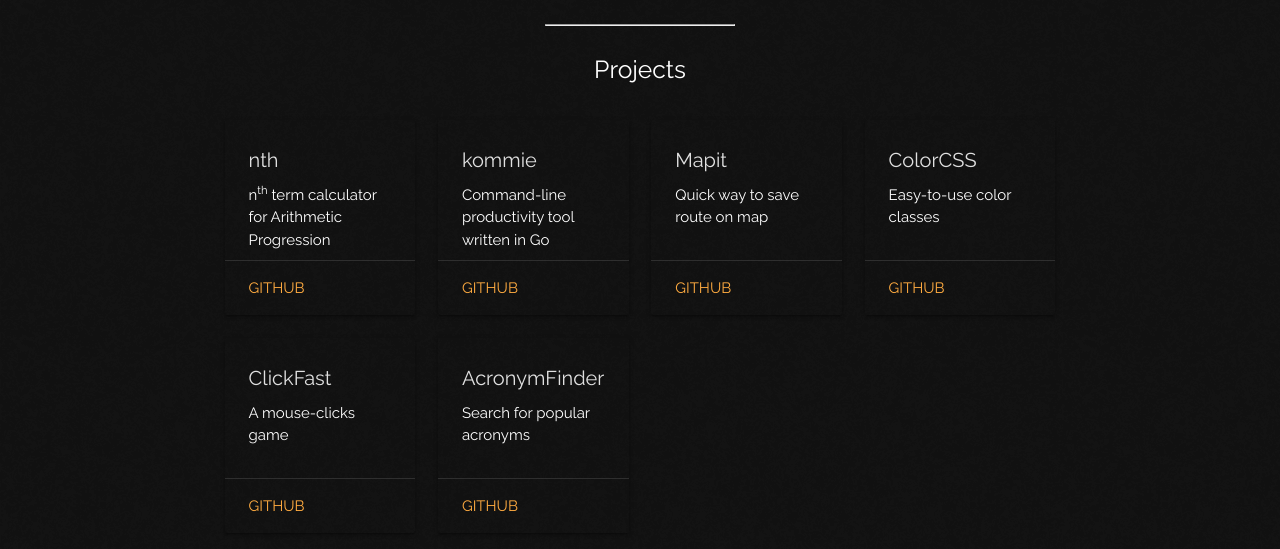
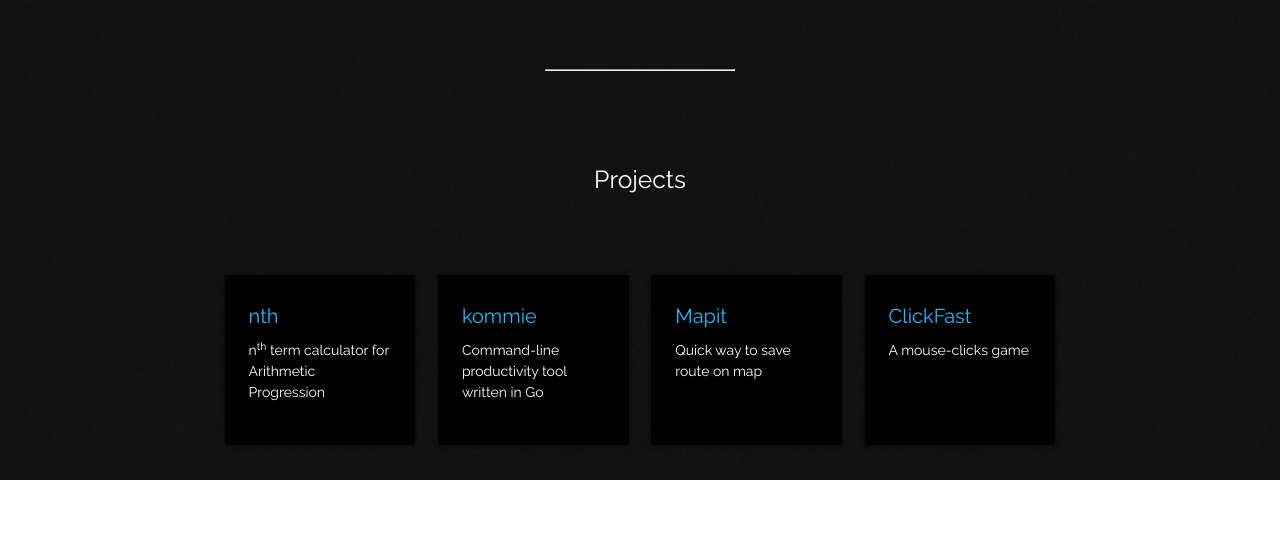
Before and after one commit to shivamMg/mygithubpage, a plain HTML site: page index.html in a window 1280 px wide. Shown: the part 325-874 px from the top of the page. After the commit the page ends 805 px from the top, so only its background shows below. Drawn offline with nearby package versions, Linux system fonts and the light colour scheme.

Commit message:
Change card UI

```diff
--- a/index.html
+++ b/index.html
@@ -50,76 +50,50 @@
 
     <div>
       <div class="row">
+        <div class="col s12"><br><br></div>
         <div class="col s5">&nbsp;</div>
         <div class="col s2"><hr></div>
+      </div>
+      <div class="row">
+        <div class="col s12"><br><br></div>
         <div class="col s12 center">
           <h5 class="white-text">Projects</h5>
         </div>
+        <div class="col s12"><br><br></div>
       </div>
+    </div>
+
+    <div>
       <div class="row">
         <div class="col s12 m4 l2 offset-l2">
           <div class="card transparent">
             <div class="card-content white-text">
-              <span class="card-title">nth</span>
+              <span class="card-title"><a href="https://github.com/shivamMg/nth">nth</a></span>
               <p>n<sup>th</sup> term calculator for Arithmetic Progression</p>
-            </div>
-            <div class="card-action">
-              <a href="https://github.com/shivamMg/nth">GitHub</a>
             </div>
           </div>
         </div>
         <div class="col s12 m4 l2">
           <div class="card transparent">
             <div class="card-content white-text">
-              <span class="card-title">kommie</span>
+              <span class="card-title"><a href="https://github.com/shivamMg/kommie">kommie</a></span>
               <p>Command-line productivity tool written in Go</p>
-            </div>
-            <div class="card-action">
-              <a href="https://github.com/shivamMg/kommie">GitHub</a>
             </div>
           </div>
         </div>
         <div class="col s12 m4 l2">
           <div class="card transparent">
             <div class="card-content white-text">
-              <span class="card-title">Mapit</span>
+              <span class="card-title"><a href="https://github.com/shivamMg/mapit">Mapit</a></span>
               <p>Quick way to save route on map</p>
-            </div>
-            <div class="card-action">
-              <a href="https://github.com/shivamMg/mapit">GitHub</a>
             </div>
           </div>
         </div>
         <div class="col s12 m4 l2">
           <div class="card transparent">
             <div class="card-content white-text">
-              <span class="card-title">ColorCSS</span>
-              <p>Easy-to-use color classes</p>
-            </div>
-            <div class="card-action">
-              <a href="https://github.com/shivamMg/ColorCSS">GitHub</a>
-            </div>
-          </div>
-        </div>
-        <div class="col s12 m4 l2 offset-l2">
-          <div class="card transparent">
-            <div class="card-content white-text">
-              <span class="card-title">ClickFast</span>
+              <span class="card-title"><a href="https://github.com/shivamMg/ClickFast">ClickFast</a></span>
               <p>A mouse-clicks game</p>
-            </div>
-            <div class="card-action">
-              <a href="https://github.com/shivamMg/ClickFast">GitHub</a>
-            </div>
-          </div>
-        </div>
-        <div class="col s12 m4 l2">
-          <div class="card transparent">
-            <div class="card-content white-text">
-              <span class="card-title" style="font-size:20px;">AcronymFinder</span>
-              <p>Search for popular acronyms</p>
-            </div>
-            <div class="card-action">
-              <a href="https://github.com/shivamMg/acronymFinder">GitHub</a>
             </div>
           </div>
         </div>
--- a/sheet.css
+++ b/sheet.css
@@ -17,24 +17,21 @@
 }
 
 .card-content {
-  height: 140px;
+  height: 170px;
+  background-color: black;
 }
 
-.card .card-title {
-  color: #e0e0e0;
-  font-size: 20px;
+.card .card-content p {
+  color: #fff;
+  font-size: 14px;
 }
 
-.card .card-title p {
-  color: #bdbdbd;
-  font-size: 16px;
-}
-
-.card .card-action a {
+.card .card-title a {
+  font-size: 20px;
   color: #29b6f6;
   text-transform: none;
 }
 
-.card .card-action a:hover {
+.card .card-title a:hover {
   color: #795548;
 }
```
